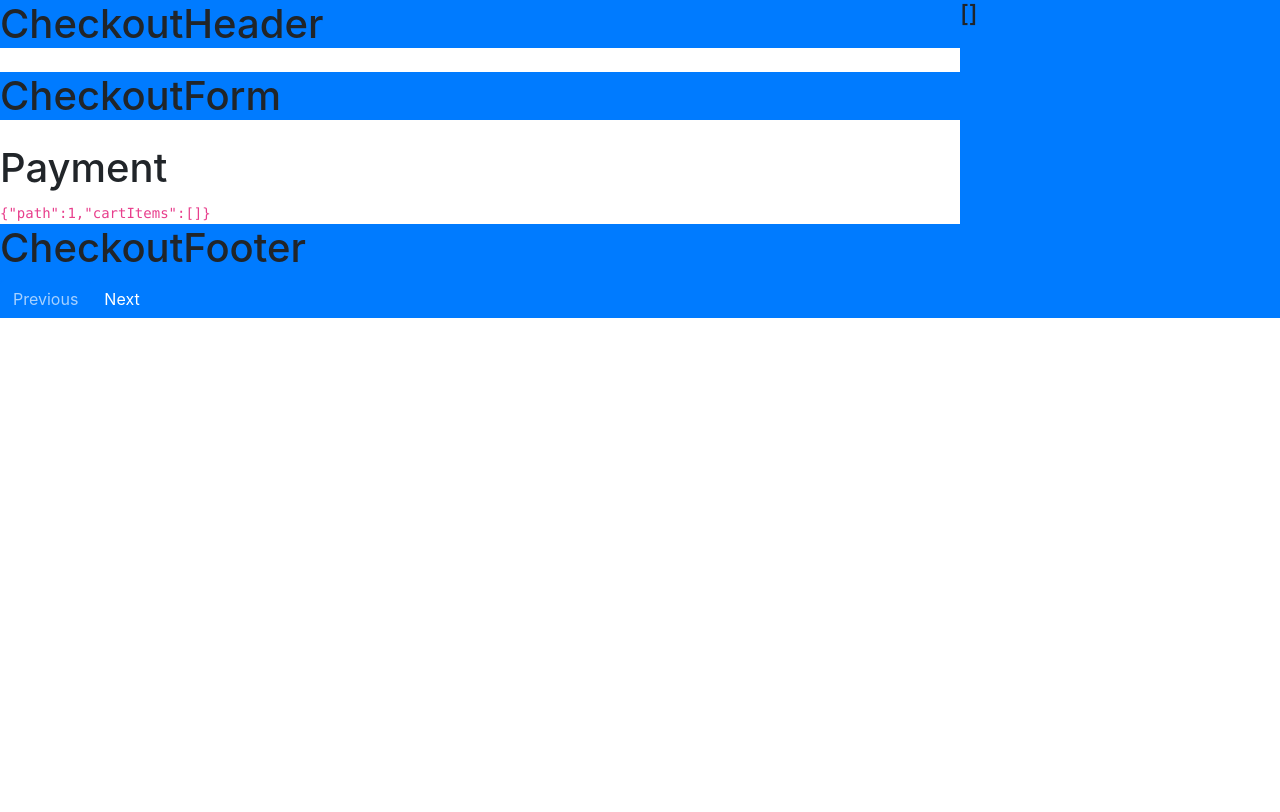
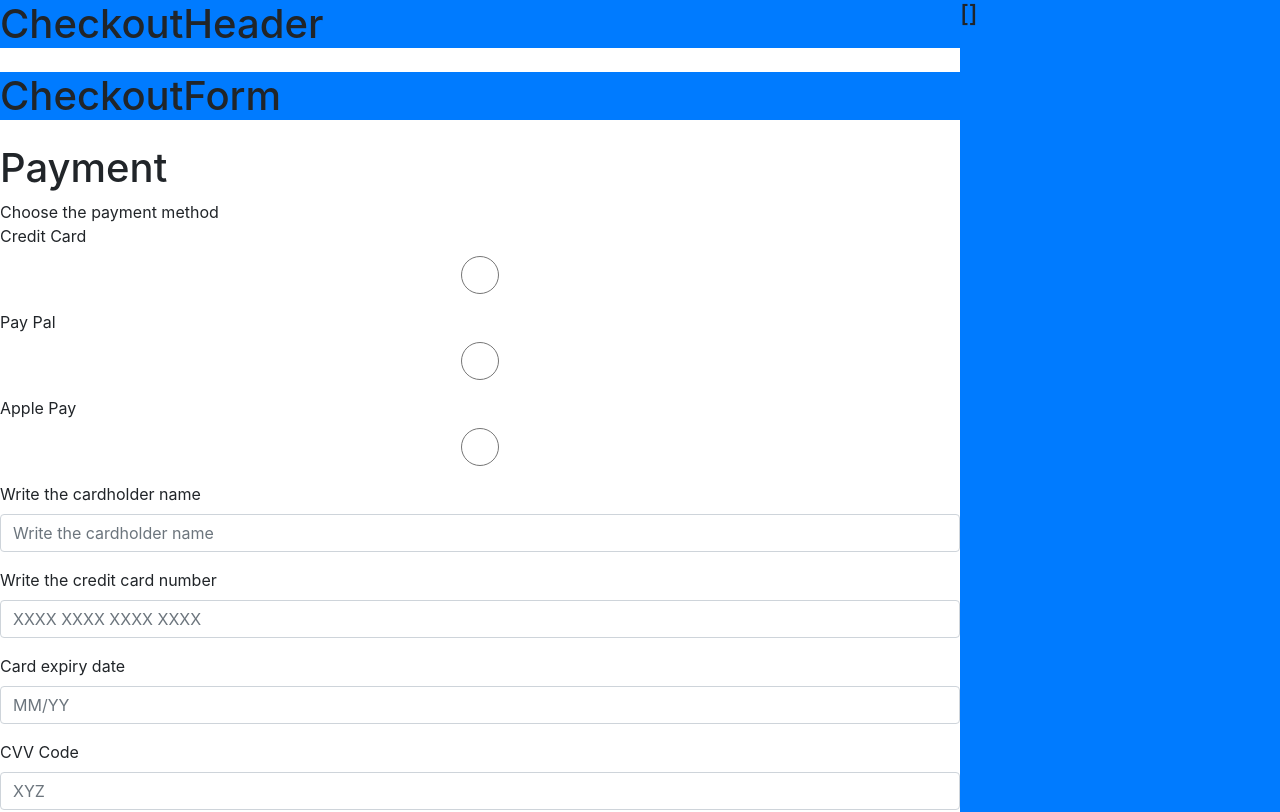
Before and after one commit to assembler-institute/react-shopping-cart-context, a React (Create React App) app: page /Checkout/step-3 in a window 1280 px wide. Shown: the top 812 px of the page. Built offline with nearby package versions, Linux system fonts and the light colour scheme.

Commit message:
payment data form validations and saved in context

```diff
--- a/src/App.js
+++ b/src/App.js
@@ -37,6 +37,7 @@ const INCREMENT = "INCREMENT";
 const DECREMENT = "DECREMENT";
 const UPDATEDETAILS = "UPDATEDETAILS";
 const UPDATEADRESS = "UPDATEADRESS";
+const UPDATEPAYMENT = "UPDATEPAYMENT";
 // const RESET = "RESET";
 function reducer(state, action) {
   switch (action.type) {
@@ -62,6 +63,12 @@ function reducer(state, action) {
       return {
         ...state,
         adressData: action.newAdress,
+      };
+    }
+    case UPDATEPAYMENT: {
+      return {
+        ...state,
+        paymentData: action.newPayment,
       };
     }
 
@@ -241,17 +248,25 @@ function App() {
       newAdress: newAdress,
     });
   }
+  function updatePayment(newPayment) {
+    dispatch({
+      type: UPDATEPAYMENT,
+      newPayment: newPayment,
+    });
+  }
   return (
     <ShoppingContext.Provider
       value={{
         path: state.path,
         details: state.details,
         adressData: state.adressData,
+        paymentData: state.paymentData,
         cartItems: cartItems,
         nextPath: nextPath,
         prevPath: prevPath,
         updateDetails: updateDetails,
         updateAdress: updateAdress,
+        updatePayment: updatePayment,
       }}
     >
       <BrowserRouter>
--- a/src/context/ShoppingContext.js
+++ b/src/context/ShoppingContext.js
@@ -9,7 +9,7 @@ const ShoppingContext = createContext({
   cartItems: [],
   adressData: {},
   updateAdress: () => {},
-  payment: {},
+  paymentData: {},
   updatePayment: () => {},
 });
 
--- a/src/pages/Payment/Payment.js
+++ b/src/pages/Payment/Payment.js
@@ -1,8 +1,131 @@
-import React from "react";
+import React, { useContext } from "react";
+import { Formik } from "formik";
 import Checkout from "../../hoc/withCheckout";
+import paymentSchema from "./payment-schema";
+import Input from "../../components/Input";
+import Button from "../../components/Button";
+import ShoppingContext from "../../context";
 
 function Payment() {
-  return <h1>Payment</h1>;
+  const { updatePayment } = useContext(ShoppingContext);
+  return (
+    <>
+      <h1>Payment</h1>
+      <Formik
+        initialValues={{
+          paymentMethod: "",
+          cardholderName: "",
+          cardNumber: "",
+          cardExpiryDate: "",
+          cvvCode: "",
+        }}
+        validationSchema={paymentSchema}
+        onSubmit={(values) => {
+          updatePayment(values);
+          console.log(values.paymentMethod);
+        }}
+      >
+        {({
+          handleSubmit,
+          handleChange,
+          handleBlur,
+          errors,
+          values,
+          touched,
+          isValidating,
+          isValid,
+        }) => (
+          <form onSubmit={handleSubmit}>
+            <div id="my-radio-group">Choose the payment method</div>
+
+            <div role="group" aria-labelledby="my-radio-group">
+              <Input
+                type="radio"
+                // label="Credit Card"
+                name="paymentMethod"
+                label="Credit Card"
+                id="creditCard"
+                value="creditCard"
+                handleChange={handleChange}
+                handleBlur={handleBlur}
+                hasErrorMessage={touched.paymentMethod}
+                errorMessage={errors.paymentMethod}
+              />
+              <Input
+                type="radio"
+                name="paymentMethod"
+                label="Pay Pal"
+                id="payPal"
+                value="payPal"
+                handleChange={handleChange}
+                handleBlur={handleBlur}
+                hasErrorMessage={touched.paymentMethod}
+                errorMessage={errors.paymentMethod}
+              />
+              <Input
+                type="radio"
+                name="paymentMethod"
+                label="Apple Pay"
+                id="applePay"
+                value="applePay"
+                handleChange={handleChange}
+                handleBlur={handleBlur}
+                hasErrorMessage={touched.paymentMethod}
+                errorMessage={errors.paymentMethod}
+              />
+            </div>
+            <Input
+              type="text"
+              label="Write the cardholder name"
+              id="cardholderName"
+              value={values.cardholderName}
+              handleChange={handleChange}
+              handleBlur={handleBlur}
+              placeholder="Write the cardholder name"
+              hasErrorMessage={touched.cardholderName}
+              errorMessage={errors.cardholderName}
+            />
+            <Input
+              type="text"
+              label="Write the credit card number"
+              id="cardNumber"
+              value={values.cardNumber}
+              handleChange={handleChange}
+              handleBlur={handleBlur}
+              placeholder="XXXX XXXX XXXX XXXX"
+              hasErrorMessage={touched.cardNumber}
+              errorMessage={errors.cardNumber}
+            />
+            <Input
+              type="text"
+              label="Card expiry date"
+              id="cardExpiryDate"
+              value={values.cardExpiryDate}
+              handleChange={handleChange}
+              handleBlur={handleBlur}
+              placeholder="MM/YY "
+              hasErrorMessage={touched.cardExpiryDate}
+              errorMessage={errors.cardExpiryDate}
+            />
+            <Input
+              type="text"
+              label="CVV Code"
+              id="cvvCode"
+              value={values.cvvCode}
+              handleChange={handleChange}
+              handleBlur={handleBlur}
+              placeholder="XYZ"
+              hasErrorMessage={touched.cvvCode}
+              errorMessage={errors.cvvCode}
+            />
+            <Button submitButton block disabled={isValidating || !isValid}>
+              Submit
+            </Button>
+          </form>
+        )}
+      </Formik>
+    </>
+  );
 }
 
 export default Checkout(Payment);
--- /dev/null
+++ b/src/pages/Payment/payment-schema.js
@@ -0,0 +1,21 @@
+import * as Yup from "yup";
+
+const paymentSchema = Yup.object().shape({
+  paymentMethod: Yup.string().required("Select payment method"),
+  cardholderName: Yup.string().required("The email is required"),
+  cardNumber: Yup.string()
+    .matches()
+    .max(16, "Invalid Card number")
+    .required("The card number is required"),
+  cardExpiryDate: Yup.string()
+    .matches(
+      /([0-9]{2})\/([0-9]{2})/,
+      "Not a valid expiration date. Example: MM/YY",
+    )
+    .required("The expiration date is required"),
+  cvvCode: Yup.string()
+    .matches(/([0-9]{3})/, "Not a valid CVV Code. Example: XYZ")
+    .required("The CVV Code is required"),
+});
+
+export default paymentSchema;
```
